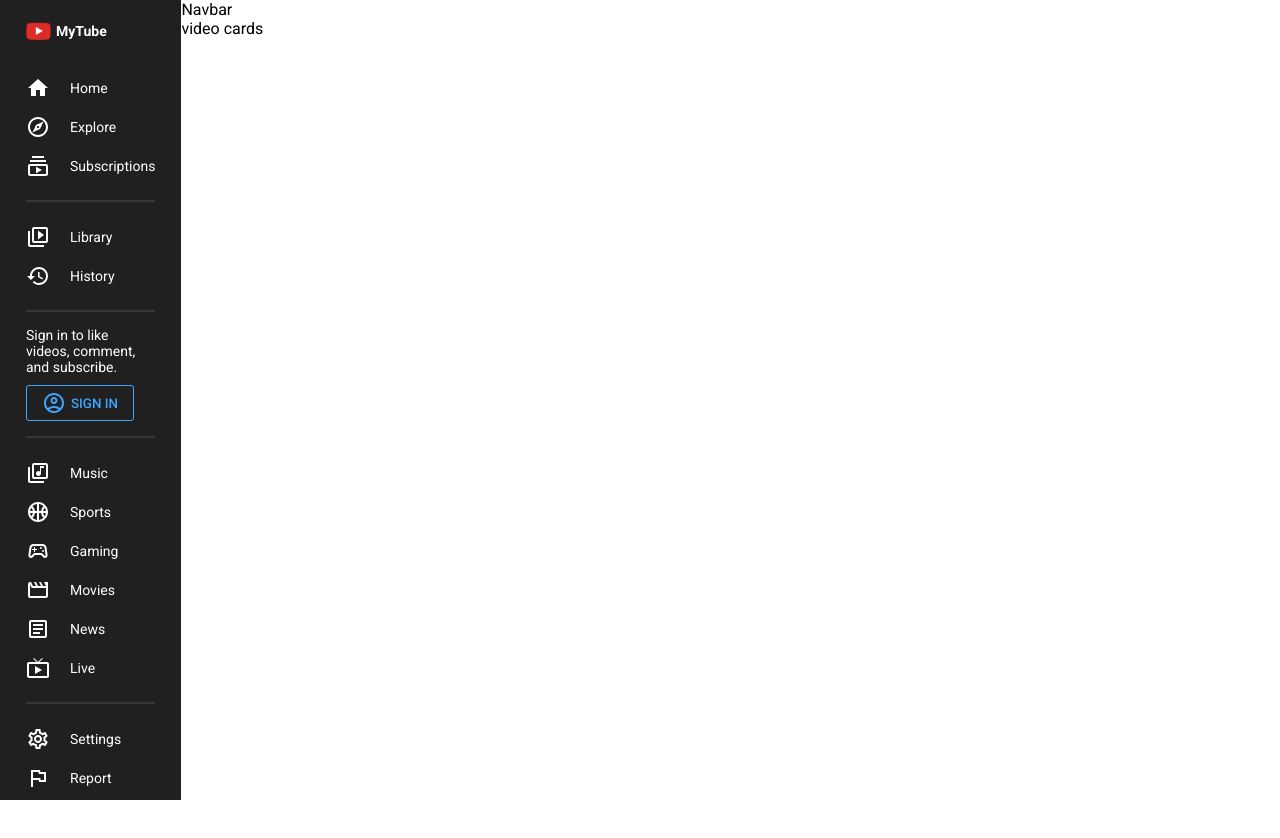
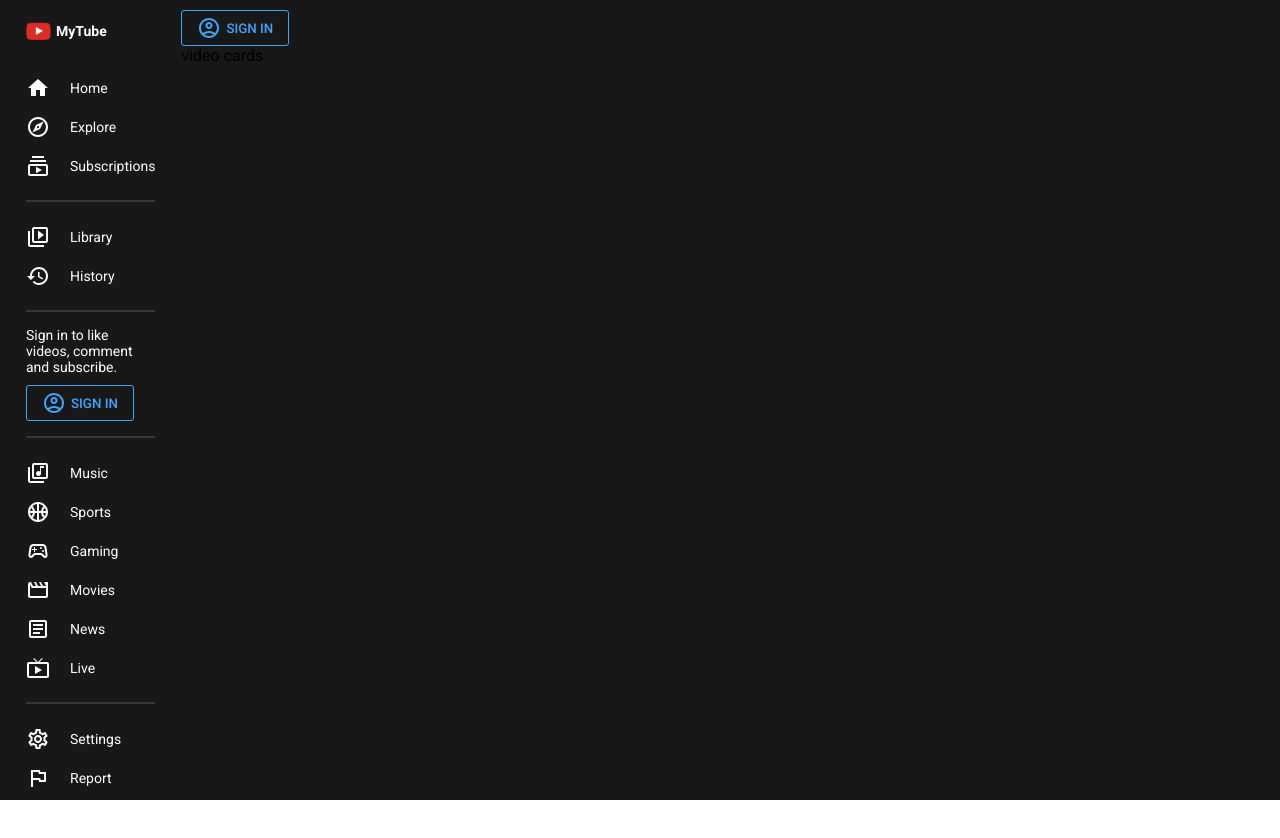
Before and after one commit to federico-init/youtube-clone, a React (Vite) app: page / in a window 1280 px wide. Shown: the top 838 px of the page. Built offline with nearby package versions, Linux system fonts and the light colour scheme.

Commit message:
chore: implemented light/dark mode

```diff
--- a/src/App.jsx
+++ b/src/App.jsx
@@ -1,6 +1,8 @@
-import styled from "styled-components";
+import { useState } from "react";
+import styled, { ThemeProvider } from "styled-components";
 import Menu from "./components/Menu";
 import Navbar from "./components/Navbar";
+import { darkTheme, lightTheme } from "./utils/Theme";
 
 const Container = styled.div`
   display: flex;
@@ -8,18 +10,24 @@ const Container = styled.div`
 
 const Main = styled.div`
   flex: 7;
+  background-color: ${({ theme }) => theme.bg};
 `;
 const Wrapper = styled.div``;
 
 function App() {
+  // definisco uno state per il tema da applicare
+  const [darkMode, setDarkMode] = useState(true);
+
   return (
+    <ThemeProvider theme={darkMode ? darkTheme : lightTheme}>
       <Container>
-      <Menu />
+        <Menu setDarkMode={setDarkMode} />
         <Main>
           <Navbar />
           <Wrapper>video cards</Wrapper>
         </Main>
       </Container>
+    </ThemeProvider>
   );
 }
 
--- a/src/components/Menu.jsx
+++ b/src/components/Menu.jsx
@@ -21,9 +21,9 @@ import AccountCircleOutlinedIcon from "@mui/icons-material/AccountCircleOutlined
 
 const MenuContainer = styled.div`
   flex: 1;
-  background-color: #202020;
+  background-color: ${({ theme }) => theme.bg};
   height: 100vh;
-  color: #fff;
+  color: ${({ theme }) => theme.text};
   font-size: 14px;
   position: sticky;
   top: 0;
@@ -55,7 +55,7 @@ const Item = styled.div`
 
 const Hr = styled.hr`
   margin: 15px 0;
-  border: 0.5px solid #373737;
+  border: 0.5px solid ${({ theme }) => theme.soft};
 `;
 
 const Login = styled.div``;
@@ -74,7 +74,7 @@ const Button = styled.button`
   gap: 5px;
 `;
 
-const Menu = () => {
+const Menu = ({ setDarkMode }) => {
   return (
     <MenuContainer>
       <MenuWrapper>
@@ -104,7 +104,7 @@ const Menu = () => {
           History
         </Item>
         <Hr />
-        <Login>Sign in to like videos, comment, and subscribe.</Login>
+        <Login>Sign in to like videos, comment and subscribe.</Login>
         <Button>
           <AccountCircleOutlinedIcon />
           SIGN IN
@@ -147,7 +147,8 @@ const Menu = () => {
           <HelpOutlineOutlinedIcon />
           Help
         </Item>
-        <Item>
+        {/* <Item onClick={() => setDarkMode(!darkMode)}> */}
+        <Item onClick={() => setDarkMode((prev) => !prev)}>
           <SettingsBrightnessOutlinedIcon />
           Light Mode
         </Item>
--- a/src/components/Navbar.jsx
+++ b/src/components/Navbar.jsx
@@ -1,7 +1,43 @@
-import React from "react";
+import styled from "styled-components";
+
+import AccountCircleOutlinedIcon from "@mui/icons-material/AccountCircleOutlined";
+
+const NavbarContainer = styled.div``;
+
+const NavbarWrapper = styled.div``;
+
+const Search = styled.div``;
+
+const Input = styled.div``;
+
+const Button = styled.button`
+  padding: 5px 15px;
+  background-color: transparent;
+  border: 1px solid #3ea6ff;
+  color: #3ea6ff;
+  border-radius: 3px;
+  font-weight: 500;
+  margin-top: 10px;
+  cursor: pointer;
+  display: flex;
+  align-items: center;
+  gap: 5px;
+`;
 
 const Navbar = () => {
-  return <div>Navbar</div>;
+  return (
+    <NavbarContainer>
+      <NavbarWrapper>
+        <Search>
+          <Input placeholder="Search" />
+        </Search>
+        <Button>
+          <AccountCircleOutlinedIcon />
+          SIGN IN
+        </Button>
+      </NavbarWrapper>
+    </NavbarContainer>
+  );
 };
 
 export default Navbar;
--- /dev/null
+++ b/src/utils/Theme.js
@@ -0,0 +1,15 @@
+export const darkTheme = {
+  bg: "#181818",
+  bgLighter: "#202020",
+  text: "white",
+  textSoft: "#aaaaaa",
+  soft: "#373737",
+};
+
+export const lightTheme = {
+  bg: "#f9f9f9",
+  bgLighter: "#white",
+  text: "black",
+  textSoft: "#606060",
+  soft: "#f5f5f5",
+};
```
Lines whose indentation alone changed are shown as unchanged.
